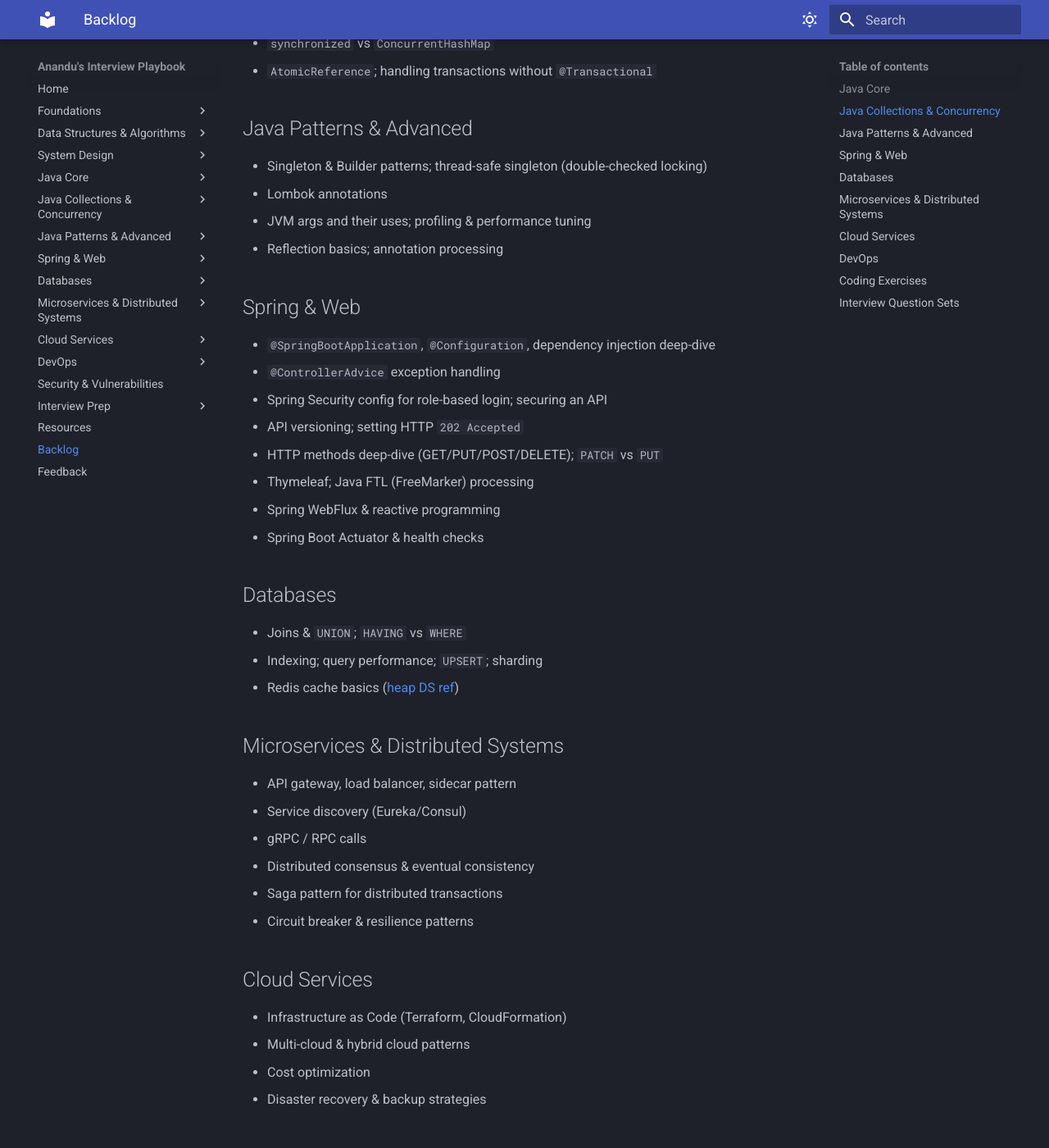
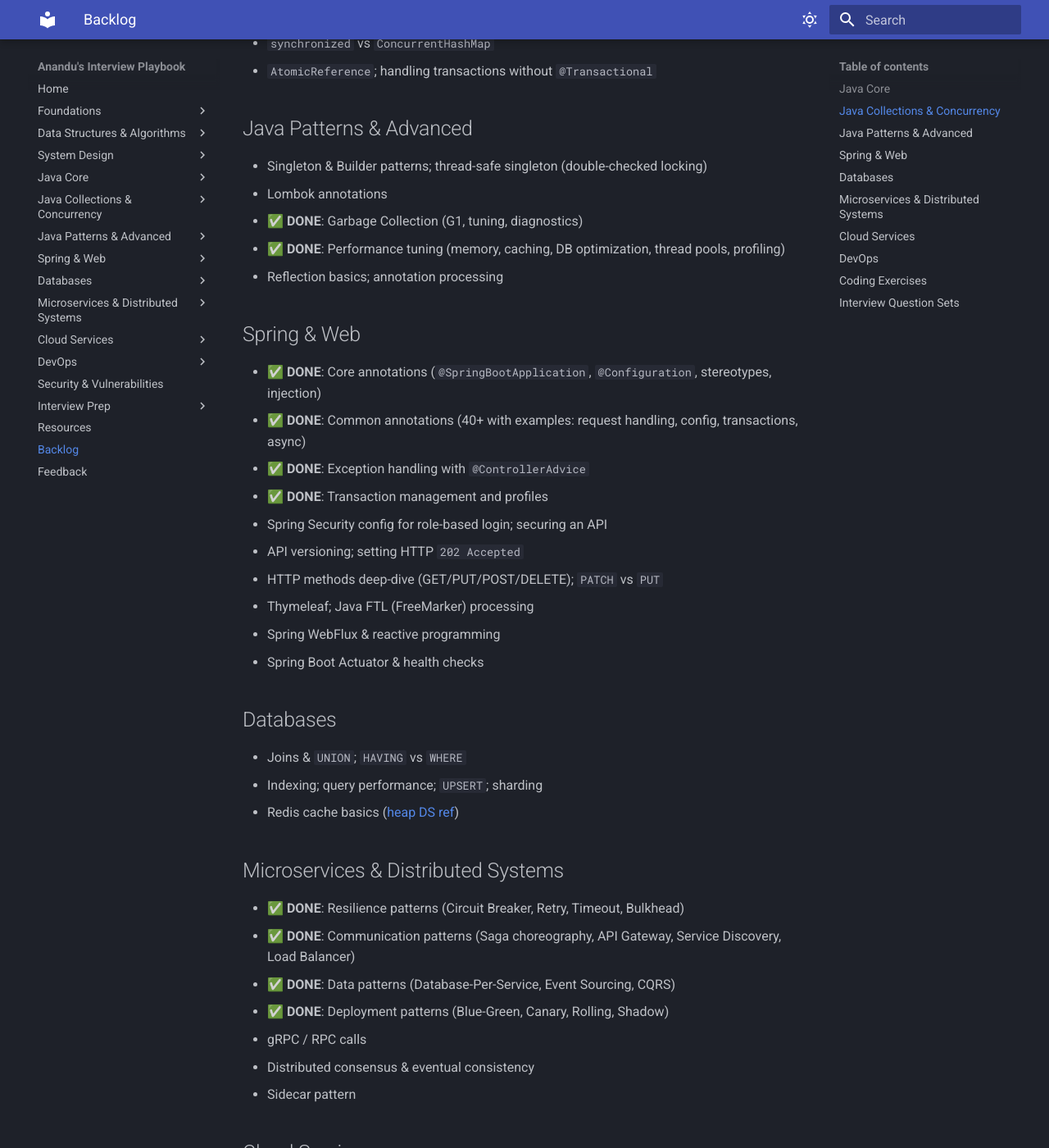
Before and after one commit to ananduvt/anandu-interview-playbook, an MkDocs documentation site: the page built from docs/backlog.md, in a window 1280 px wide and 1400 px high, scrolled down 600 px. Shown: the whole window at 82% size. Built offline with MkDocs 1.6.1 and Material for MkDocs 9.7.7, drawn with Linux system fonts in a browser that asks for light colours.

Commit message:
Add editor guidelines and update backlog with completed items
- Update AGENTS.md with content pattern guidelines:
  * Annotations & API references: tables + code examples + YAML configs
  * Design patterns & architecture: organize by category, comparison tables, diagrams
  * Performance & tuning: Issue→Root Cause→Fix format, real configs, tools
  * File size targets: 300-600 lines per file; when to split vs. keep together
  * Reference examples from spring-boot.md, principles.md, advanced.md

- Mark completed items in backlog.md:
  * Garbage Collection (G1 GC, diagnostics, monitoring)
  * Performance tuning (memory, caching, DB, thread pools, profiling)
  * Spring Boot annotations (40+ with examples and configurations)
  * Microservice patterns (resilience, communication, data, deployment)

```diff
--- a/docs/backlog.md
+++ b/docs/backlog.md
@@ -18,12 +18,15 @@ Pending topics to write up, grouped by new structure. Move each into its proper
 ## Java Patterns & Advanced
 - Singleton & Builder patterns; thread-safe singleton (double-checked locking)
 - Lombok annotations
-- JVM args and their uses; profiling & performance tuning
+- ✅ **DONE**: Garbage Collection (G1, tuning, diagnostics)
+- ✅ **DONE**: Performance tuning (memory, caching, DB optimization, thread pools, profiling)
 - Reflection basics; annotation processing
 
 ## Spring & Web
-- `@SpringBootApplication`, `@Configuration`, dependency injection deep-dive
-- `@ControllerAdvice` exception handling
+- ✅ **DONE**: Core annotations (`@SpringBootApplication`, `@Configuration`, stereotypes, injection)
+- ✅ **DONE**: Common annotations (40+ with examples: request handling, config, transactions, async)
+- ✅ **DONE**: Exception handling with `@ControllerAdvice`
+- ✅ **DONE**: Transaction management and profiles
 - Spring Security config for role-based login; securing an API
 - API versioning; setting HTTP `202 Accepted`
 - HTTP methods deep-dive (GET/PUT/POST/DELETE); `PATCH` vs `PUT`
@@ -37,12 +40,13 @@ Pending topics to write up, grouped by new structure. Move each into its proper
 - Redis cache basics ([heap DS ref](https://www.geeksforgeeks.org/heap-data-structure/))
 
 ## Microservices & Distributed Systems
-- API gateway, load balancer, sidecar pattern
-- Service discovery (Eureka/Consul)
+- ✅ **DONE**: Resilience patterns (Circuit Breaker, Retry, Timeout, Bulkhead)
+- ✅ **DONE**: Communication patterns (Saga choreography, API Gateway, Service Discovery, Load Balancer)
+- ✅ **DONE**: Data patterns (Database-Per-Service, Event Sourcing, CQRS)
+- ✅ **DONE**: Deployment patterns (Blue-Green, Canary, Rolling, Shadow)
 - gRPC / RPC calls
 - Distributed consensus & eventual consistency
-- Saga pattern for distributed transactions
-- Circuit breaker & resilience patterns
+- Sidecar pattern
 
 ## Cloud Services
 - Infrastructure as Code (Terraform, CloudFormation)
```
Also changed, not shown: AGENTS.md (+32 -0 lines).
